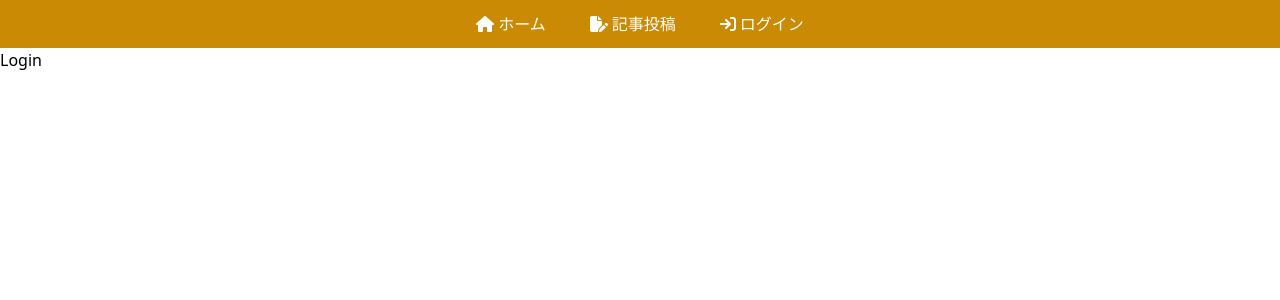
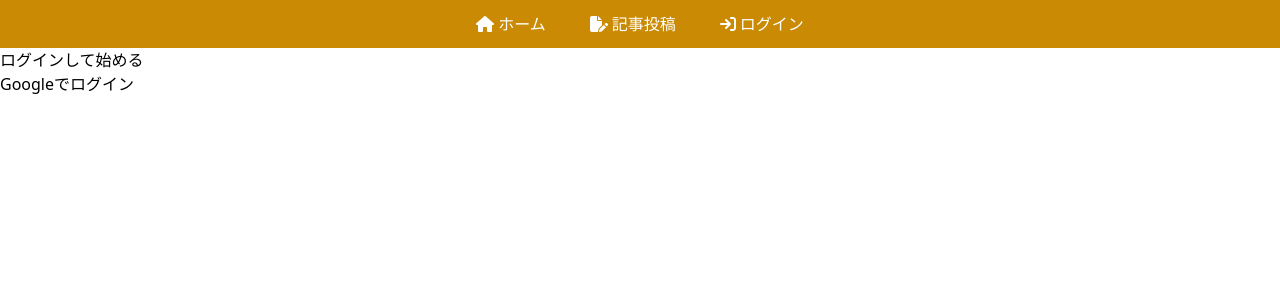
Before and after one commit to ko-shiro-hap/react-firebase-blog, a React (Vite) app in the folder blog-with-react-firebase/: page /login in a window 1280 px wide. Shown: the top 300 px of the page. Built offline with nearby package versions, Linux system fonts and the light colour scheme.

Commit message:
feature:ログイン機能を実装

```diff
--- a/blog-with-react-firebase/src/App.jsx
+++ b/blog-with-react-firebase/src/App.jsx
@@ -8,13 +8,15 @@
 import Navbar from "./components/Navbar";
 
 function App() {
+  const [isAuth, setIsAuth] = useState(false);
+
   return (
     <Router>
       <Navbar />
       <Routes>
         <Route path="/" element={<Home />}></Route>
         <Route path="/createpost" element={<CreatePost />}></Route>
-        <Route path="/login" element={<Login />}></Route>
+        <Route path="/login" element={<Login setIsAuth={setIsAuth} />}></Route>
         <Route path="/logout" element={<Logout />}></Route>
       </Routes>
     </Router>
--- a/blog-with-react-firebase/src/components/Login.jsx
+++ b/blog-with-react-firebase/src/components/Login.jsx
@@ -1,7 +1,26 @@
 import React from "react";
+import { getAuth, signInWithPopup, GoogleAuthProvider } from "firebase/auth";
+import { auth, provider } from "../firebase";
+import { useNavigate } from "react-router-dom";
 
-const Login = () => {
-  return <div>Login</div>;
+const Login = ({ setIsAuth }) => {
+  const navigate = useNavigate();
+
+  const loginInWithGoogle = () => {
+    // Googleでログイン
+    signInWithPopup(auth, provider).then((result) => {
+      localStorage.setItem("isAuth", true);
+      setIsAuth(true);
+      navigate("/");
+    });
+  };
+
+  return (
+    <div>
+      <p>ログインして始める</p>
+      <button onClick={loginInWithGoogle}>Googleでログイン</button>
+    </div>
+  );
 };
 
 export default Login;
```
